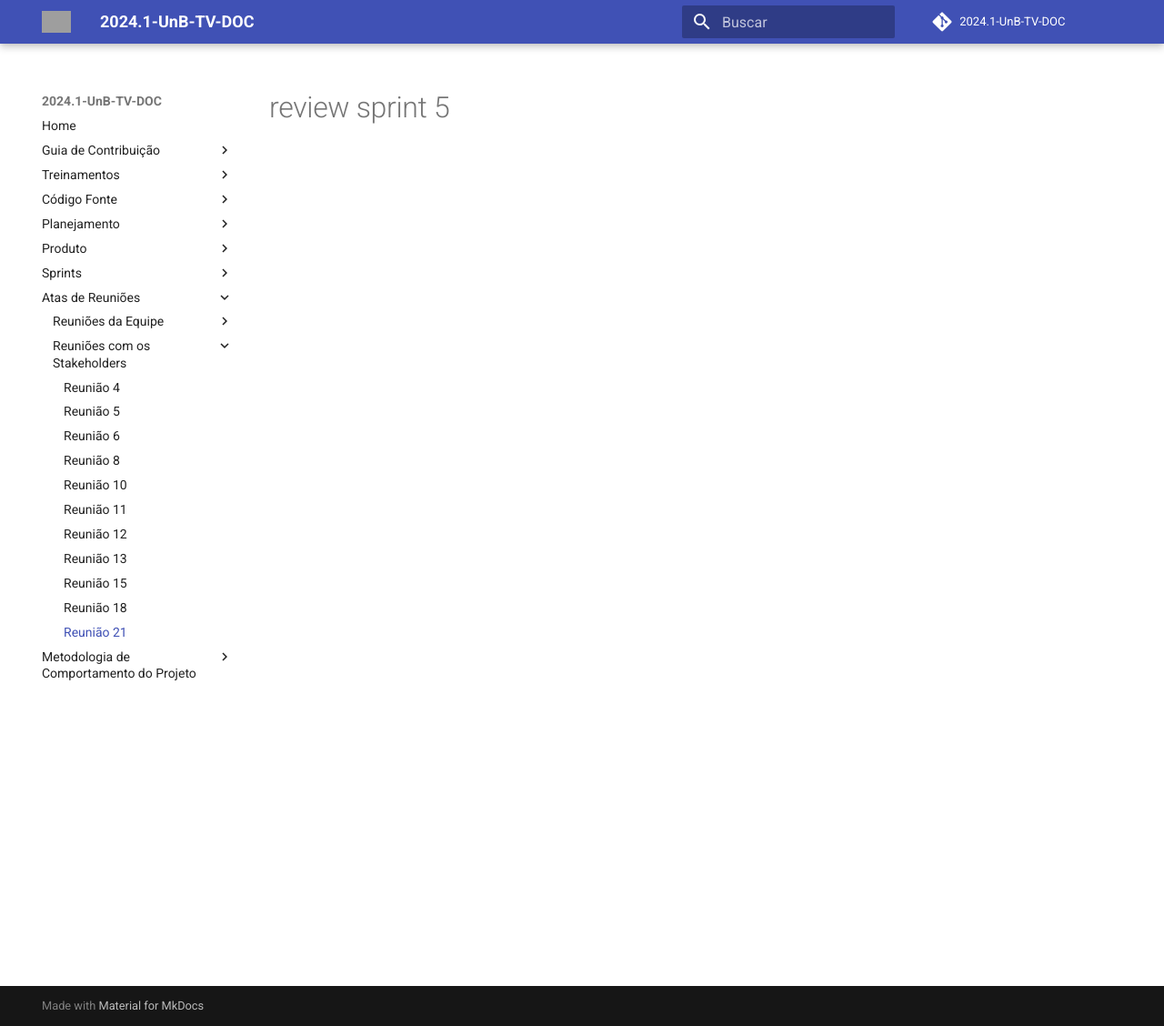
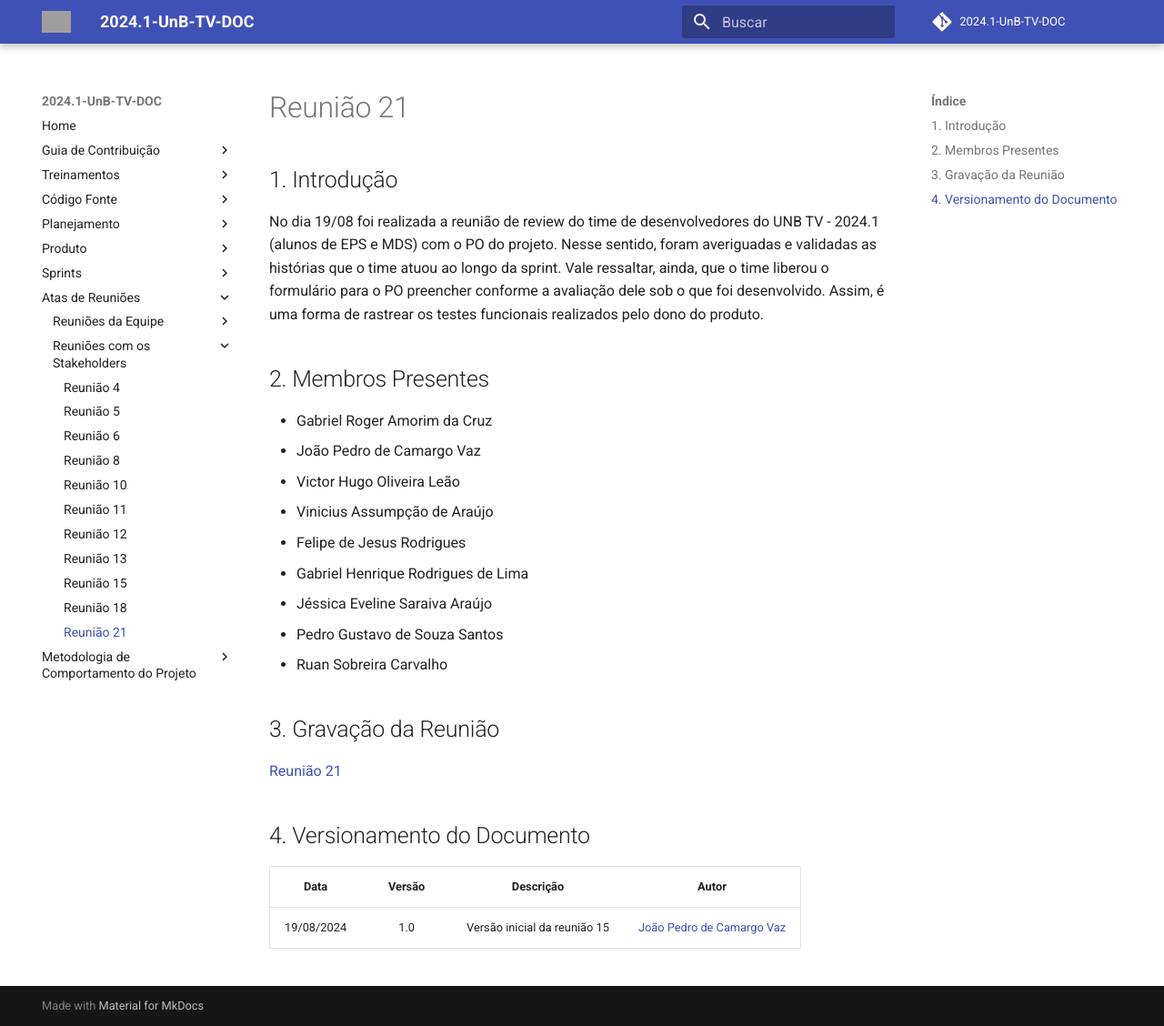
Before and after one commit to fga-eps-mds/2024.1-UnB-TV-DOC, an MkDocs documentation site: the page built from docs/atasReuniao/reuniao21.md, in a window 1280 px wide and 1128 px high. Shown: the whole window at 91% size. Built offline with MkDocs 1.6.1 and Material for MkDocs 9.7.7, drawn with Linux system fonts in a browser that asks for light colours; comment, search, counter and statistics services are not loaded; grey boxes are pictures that could not be loaded.

Commit message:
adiciona conteudo review sprint5

```diff
--- a/docs/atasReuniao/reuniao21.md
+++ b/docs/atasReuniao/reuniao21.md
@@ -1 +1,26 @@
-#review sprint 5
+# Reunião 21
+
+## 1. Introdução
+
+No dia 19/08 foi realizada a reunião de review do time de desenvolvedores do UNB TV - 2024.1 (alunos de EPS e MDS) com o PO do projeto. Nesse sentido, foram averiguadas e validadas as histórias que o time atuou ao longo da sprint. Vale ressaltar, ainda, que o time liberou o formulário para o PO preencher conforme a avaliação dele sob o que foi desenvolvido. Assim, é uma forma de rastrear os testes funcionais realizados pelo dono do produto.
+
+## 2. Membros Presentes
+- Gabriel Roger Amorim da Cruz
+- João Pedro de Camargo Vaz
+- Victor Hugo Oliveira Leão
+- Vinicius Assumpção de Araújo
+- Felipe de Jesus Rodrigues
+- Gabriel Henrique Rodrigues de Lima
+- Jéssica Eveline Saraiva Araújo
+- Pedro Gustavo de Souza Santos
+- Ruan Sobreira Carvalho
+
+## 3. Gravação da Reunião
+
+[Reunião 21]()
+
+## 4. Versionamento do Documento
+
+| Data | Versão | Descrição | Autor |
+| :-----: | :-------------: | :---------------: | :-: |
+| 19/08/2024 | 1.0 | Versão inicial da reunião 15 | [João Pedro de Camargo Vaz](https://github.com/JoaoPedro0803) |
```
